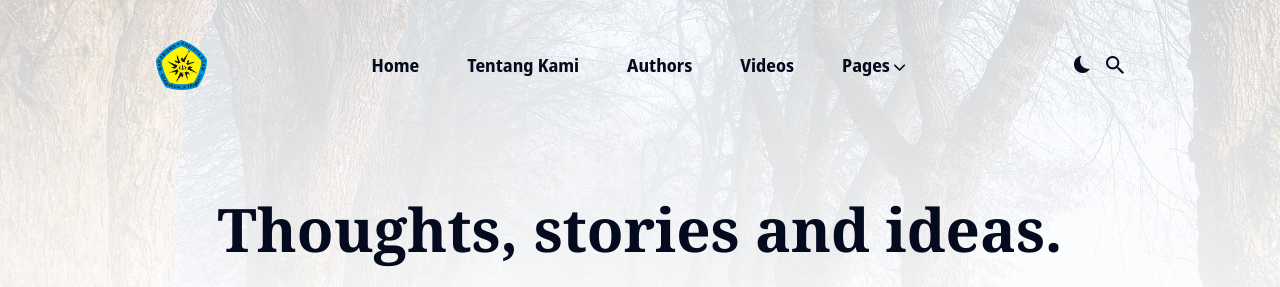
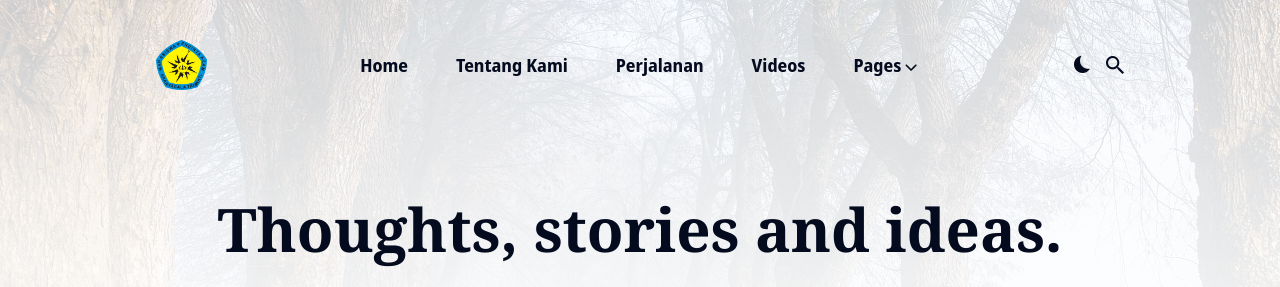
Before and after one commit to AranyacalaTrisakti/Blog, a Jekyll site: the page built from index.html, in a window 1280 px wide and 900 px high. Shown: the top 287 px of the window. Built offline with Jekyll 4.4.1, drawn with Linux system fonts in a browser that asks for light colours; nearby versions of some CDN libraries.

Commit message:
Update settings.yml

```diff
--- a/_data/settings.yml
+++ b/_data/settings.yml
@@ -14,7 +14,7 @@ menu__settings:
       url: '/'
     - title: 'Tentang Kami'
       url: '/Tentang_Kami/'
-    - title: 'Authors'
+    - title: 'Perjalanan'
       url: '/authors'
     - title: 'Videos'
       url: '/videos/'
```
